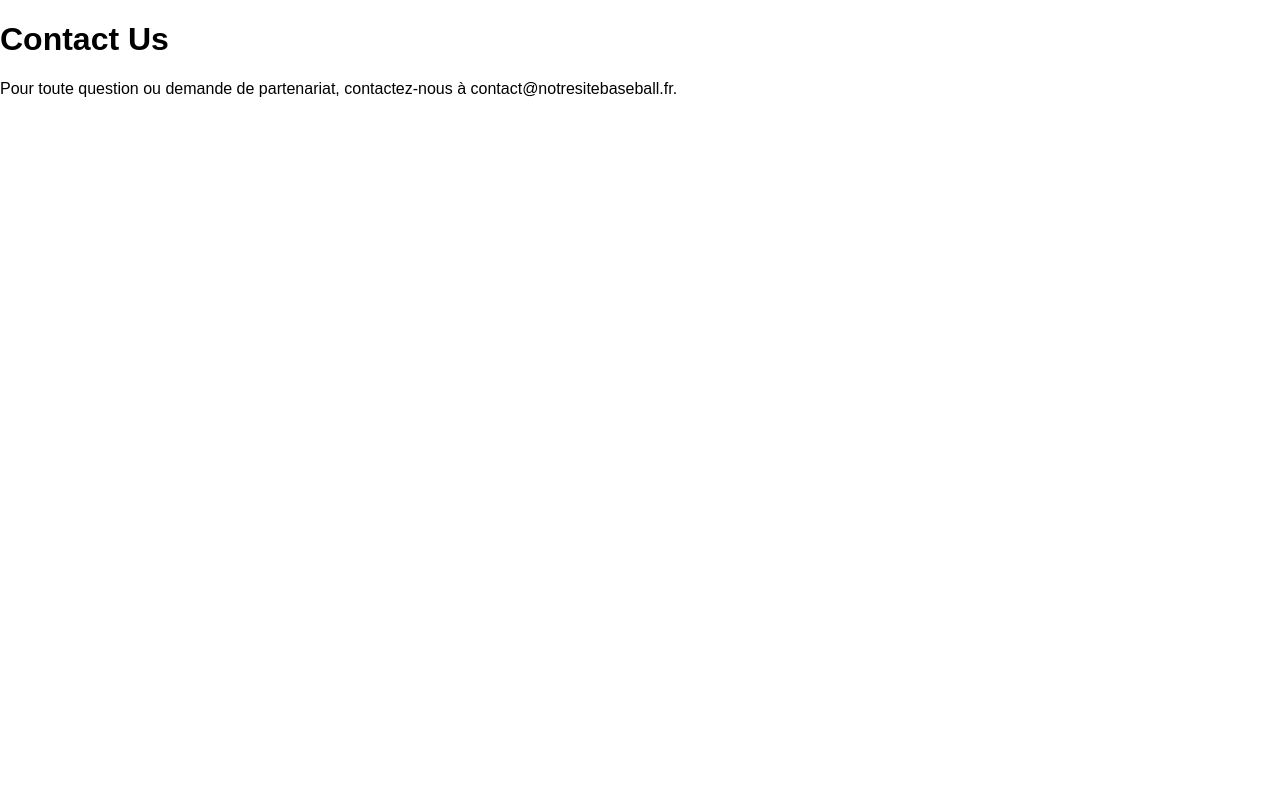
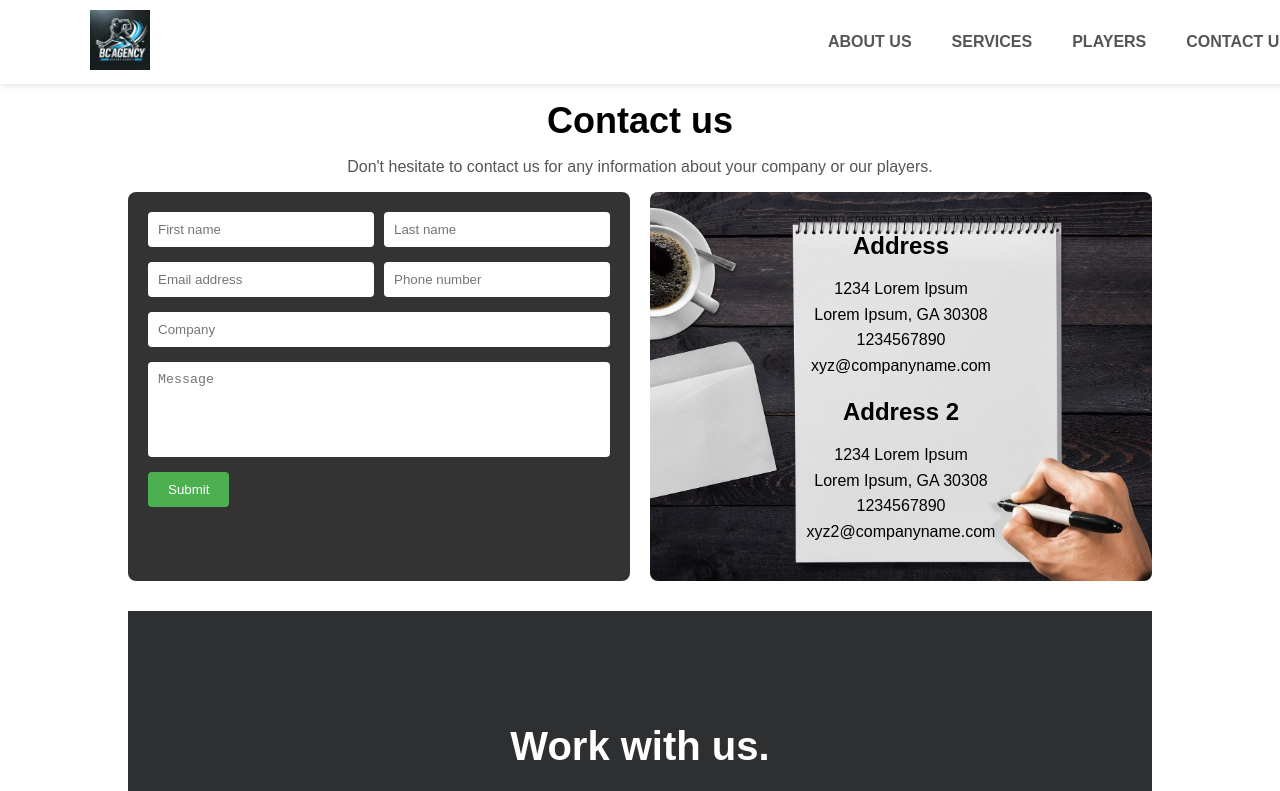
Before and after one commit to iffrit51/agency, a React (Create React App) app: page /contact in a window 1280 px wide. Shown: the top 791 px of the page. Built offline with nearby package versions, Linux system fonts and the light colour scheme.

Commit message:
Maj affichage page contact

```diff
--- /dev/null
+++ b/src/pages/ContactUs.css
@@ -0,0 +1,94 @@
+.contact-container {
+    width: 80%;
+    margin: 0 auto;
+    padding: 40px 0;
+    font-family: Arial, sans-serif;
+}
+
+.contact-header {
+    text-align: center;
+
+    margin-top: 60px;
+}
+
+.contact-header h1 {
+    font-size: 36px;
+    margin-bottom: 10px;
+}
+
+.contact-header p {
+    color: #555;
+    font-size: 16px;
+}
+
+.contact-content {
+    display: flex;
+    justify-content: space-between;
+    gap: 20px;
+    flex-wrap: wrap;
+    margin-bottom: 30px;
+}
+
+.contact-form {
+    background-color: rgba(0, 0, 0, 0.8);
+    padding: 20px;
+    border-radius: 8px;
+    flex: 1;
+    min-width: 300px;
+    color: white;
+}
+
+.form-group {
+    display: flex;
+    gap: 10px;
+    margin-bottom: 15px;
+}
+
+.form-group input,
+.form-group textarea {
+    width: 100%;
+    padding: 10px;
+    border: none;
+    border-radius: 4px;
+}
+
+textarea {
+    resize: none;
+}
+
+.submit-button {
+    background-color: #4CAF50;
+    color: white;
+    padding: 10px 20px;
+    border: none;
+    cursor: pointer;
+    border-radius: 4px;
+}
+
+.submit-button:hover {
+    background-color: #45a049;
+}
+
+.contact-info {
+    background: url('../../public/images/writingPad32027471920Jpg.jpg') no-repeat center center;
+    background-size: cover;
+    /* Déplace l'image vers la gauche */
+    padding: 20px;
+    flex: 1;
+    min-width: 300px;
+    color: black;
+    text-align: left;
+    border-radius: 8px;
+    justify-content: center;
+    align-items: center;
+    text-align: center;
+}
+
+.contact-info h2 {
+    font-size: 24px;
+    margin-bottom: 10px;
+}
+
+.contact-info p {
+    line-height: 1.6;
+}
--- a/src/pages/ContactUs.js
+++ b/src/pages/ContactUs.js
@@ -1,14 +1,56 @@
 import React from 'react';
+import './ContactUs.css';
 import Footer from './Footer';
 import Header from './Header';
 
 const ContactUs = () => {
-  return (
-    <div>
-      <h1>Contact Us</h1>
-      <p>Pour toute question ou demande de partenariat, contactez-nous à contact@notresitebaseball.fr.</p>
-    </div>
-  );
+    return (
+        <div className="contact-container">
+            <Header />
+            <div className="contact-header">
+                <h1>Contact us</h1>
+                <p>
+                    Don't hesitate to contact us for any information about your company or our players.
+                </p>
+            </div>
+
+            {/* Section Formulaire et Informations */}
+            <div className="contact-content">
+                {/* Formulaire */}
+                <form className="contact-form">
+                    <div className="form-group">
+                        <input type="text" placeholder="First name" required />
+                        <input type="text" placeholder="Last name" required />
+                    </div>
+
+                    <div className="form-group">
+                        <input type="email" placeholder="Email address" required />
+                        <input type="tel" placeholder="Phone number" />
+                    </div>
+
+                    <div className="form-group">
+                        <input type="text" placeholder="Company" />
+                    </div>
+
+                    <div className="form-group">
+                        <textarea placeholder="Message" rows="5" required></textarea>
+                    </div>
+
+                    <button type="submit" className="submit-button">Submit</button>
+                </form>
+
+                {/* Informations de contact */}
+                <div className="contact-info">
+                    <h2>Address</h2>
+                    <p>1234 Lorem Ipsum<br />Lorem Ipsum, GA 30308<br />1234567890<br />xyz@companyname.com</p>
+
+                    <h2>Address 2</h2>
+                    <p>1234 Lorem Ipsum<br />Lorem Ipsum, GA 30308<br />1234567890<br />xyz2@companyname.com</p>
+                </div>
+            </div>
+            <Footer />
+        </div>
+    );
 };
 
 export default ContactUs;
```
